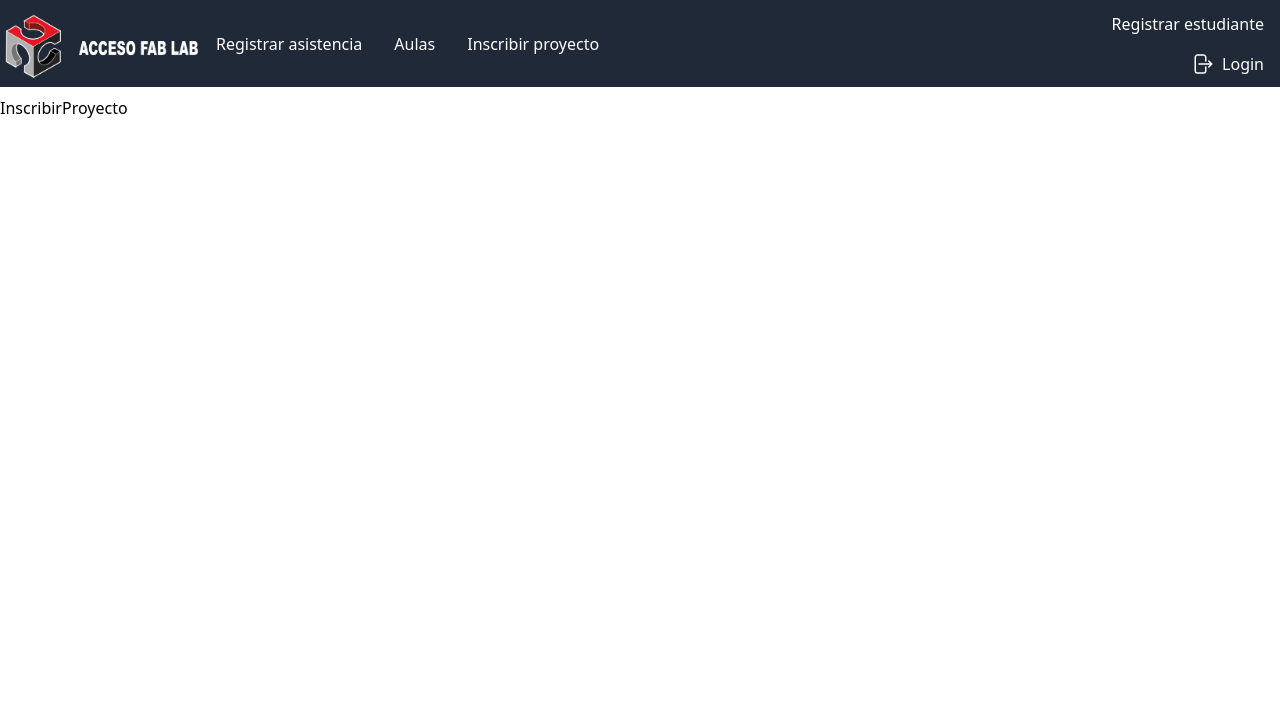
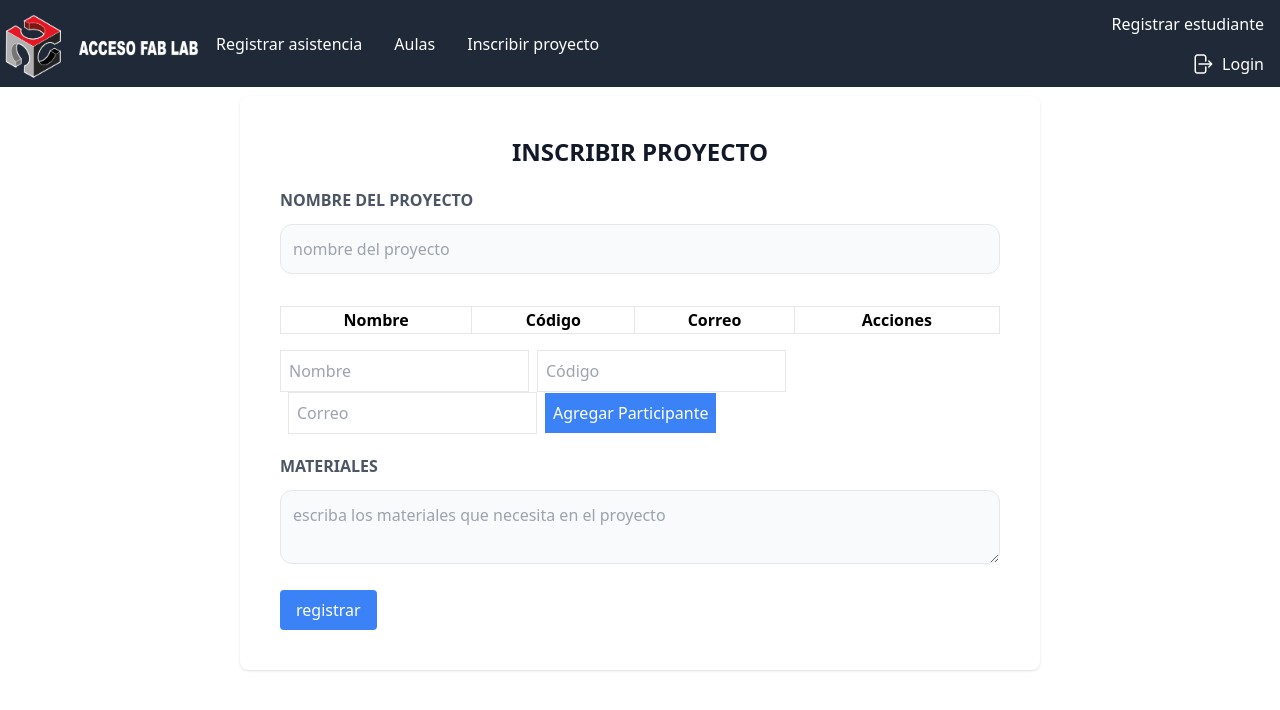
Before and after one commit to dannadeily/front-fablab, a React (Vite) app: page /inscribirproyecto in a window 1280 px wide. Shown: the top 710 px of the page. Built offline with nearby package versions, Linux system fonts and the light colour scheme.

Commit message:
se añadio incribir proyecto

```diff
--- a/src/pages/InscribirProyecto.jsx
+++ b/src/pages/InscribirProyecto.jsx
@@ -1,7 +1,237 @@
-import React from "react";
+import React, { useState, useEffect } from "react";
+import AlertError from "../components/AlertError";
+import AlertSucces from "../components/AlertSucces";
+import conexionAxios from "../axios/Axios";
 
 const InscribirProyecto = () => {
-  return <div>InscribirProyecto</div>;
+  const [name, setName] = useState("");
+  const [lastname, setLastname] = useState("");
+  const [alertError, setAlertError] = useState({ error: false, message: "" });
+  const [alertSucces, setAlertSucces] = useState({
+    error: false,
+    message: "",
+  });
+  const [participants, setParticipants] = useState([]);
+  const [newParticipant, setNewParticipant] = useState({
+    name: "",
+    code: "",
+    email: "",
+  });
+  const [editingIndex, setEditingIndex] = useState(null);
+
+  const handleInputChange = (e) => {
+    const { name, value } = e.target;
+    setNewParticipant({ ...newParticipant, [name]: value });
+  };
+
+  const handleAddParticipant = () => {
+    if (newParticipant.name && newParticipant.code && newParticipant.email) {
+      if (editingIndex !== null) {
+        // Si estamos editando, actualizamos el participante existente
+        const updatedParticipants = [...participants];
+        updatedParticipants[editingIndex] = newParticipant;
+        setParticipants(updatedParticipants);
+        setEditingIndex(null);
+      } else {
+        // Si no estamos editando, agregamos un nuevo participante
+        setParticipants([...participants, newParticipant]);
+      }
+      // Restablecemos el formulario
+      setNewParticipant({ name: "", code: "", email: "" });
+    }
+  };
+
+  const handleEditParticipant = (index) => {
+    // Cuando se hace clic en "Editar" en un participante, llenamos el formulario con sus datos
+    const participantToEdit = participants[index];
+    setNewParticipant(participantToEdit);
+    setEditingIndex(index);
+  };
+
+  const handleDeleteParticipant = (index) => {
+    // Eliminar un participante
+    const updatedParticipants = [...participants];
+    updatedParticipants.splice(index, 1);
+    setParticipants(updatedParticipants);
+  };
+
+  const handleSubmit = async (e) => {
+    e.preventDefault();
+
+    // if (
+    //   name.trim() ||
+    //   lastname.trim() ||
+    //   email.trim() === "" ||
+    //   document.trim() ||
+    //   idAcademyProgram.trim()
+    // ) {
+    //   setAlertError({
+    //     error: true,
+    //     message: "Todos los campos son obligatorios",
+    //   });
+    //   setTimeout(() => setAlertError({ error: false, message: "" }), 5000); // limpiar la alerta después de 5 segundos
+    // }
+
+    try {
+      const res = await conexionAxios.post("/register", {
+        name,
+      });
+
+      if (res.status === 201) {
+        setAlertSucces({ error: true, message: res.data.message });
+        setTimeout(() => setAlertSucces({ error: false, message: "" }), 10000);
+        // Reiniciar los valores de los campos
+        setName("");
+      }
+    } catch (error) {
+      // Manejar el error de la solicitud
+      if (
+        error.response &&
+        error.response.data &&
+        error.response.data.message
+      ) {
+        setAlertError({ error: true, message: error.response.data.message });
+      }
+      setTimeout(() => setAlertError({ error: false, message: "" }), 10000);
+    }
+  };
+
+  return (
+    <>
+      <div className="  lg:mx-60 md:mx-10 sm:mx-10 my-10 bg-white shadow rounded-lg p-10">
+        <form onSubmit={handleSubmit}>
+          <h1 className=" font-bold text-2xl text-center text-gray-900  ">
+            INSCRIBIR PROYECTO
+          </h1>
+
+          {alertError.error && !alertSucces.error && (
+            <AlertError message={alertError.message} />
+          )}
+          {alertSucces.error && <AlertSucces message={alertSucces.message} />}
+          <div className=" gap-4 ">
+            <div>
+              <div className="my-5">
+                <label
+                  className="uppercase text-gray-600 block  font-bold"
+                  htmlFor="nombre"
+                  name="nombre"
+                  type="text"
+                >
+                  Nombre del proyecto
+                </label>
+
+                <input
+                  id="nombre"
+                  type="text"
+                  placeholder="nombre del proyecto"
+                  className="w-full mt-3 p-3 border rounded-xl bg-gray-50"
+                  value={name}
+                  onChange={(e) => setName(e.target.value)}
+                />
+              </div>
+
+              <div className="container mx-auto mt-8">
+                <table className="w-full border">
+                  <thead>
+                    <tr>
+                      <th className="border">Nombre</th>
+                      <th className="border">Código</th>
+                      <th className="border">Correo</th>
+                      <th className="border">Acciones</th>
+                    </tr>
+                  </thead>
+                  <tbody>
+                    {participants.map((participant, index) => (
+                      <tr key={index}>
+                        <td className="border">{participant.name}</td>
+                        <td className="border">{participant.code}</td>
+                        <td className="border">{participant.email}</td>
+                        <td className="border">
+                          <button
+                            type="button"
+                            onClick={() => handleEditParticipant(index)}
+                            className="text-blue-500 mr-2"
+                          >
+                            Editar
+                          </button>
+                          <button
+                            type="button"
+                            onClick={() => handleDeleteParticipant(index)}
+                            className="text-red-500"
+                          >
+                            Eliminar
+                          </button>
+                        </td>
+                      </tr>
+                    ))}
+                  </tbody>
+                </table>
+
+                <div className="mt-4">
+                  <input
+                    type="text"
+                    name="name"
+                    placeholder="Nombre"
+                    value={newParticipant.name}
+                    onChange={handleInputChange}
+                    className="border p-2"
+                  />
+                  <input
+                    type="text"
+                    name="code"
+                    placeholder="Código"
+                    value={newParticipant.code}
+                    onChange={handleInputChange}
+                    className="border p-2 ml-2"
+                  />
+                  <input
+                    type="email"
+                    name="email"
+                    placeholder="Correo"
+                    value={newParticipant.email}
+                    onChange={handleInputChange}
+                    className="border p-2 ml-2"
+                  />
+                  <button
+                    type="button"
+                    onClick={handleAddParticipant}
+                    className="bg-blue-500 text-white p-2 ml-2"
+                  >
+                    {editingIndex !== null
+                      ? "Guardar Cambios"
+                      : "Agregar Participante"}
+                  </button>
+                </div>
+              </div>
+              <div className="my-5">
+                <label
+                  className="uppercase text-gray-600 block  font-bold"
+                  htmlFor="materiales"
+                  name="materiales"
+                  type="text"
+                >
+                  Materiales
+                </label>
+
+                <textarea
+                  id="materiales"
+                  type="text"
+                  placeholder="escriba los materiales que necesita en el proyecto"
+                  className="w-full mt-3 p-3 border rounded-xl bg-gray-50"
+                />
+              </div>
+            </div>
+          </div>
+
+          <input
+            type="submit"
+            value="registrar"
+            className="bg-blue-500 hover:bg-blue-700 text-white font-medium py-2 px-4 rounded focus:outline-none focus:shadow-outline"
+          />
+        </form>
+      </div>
+    </>
+  );
 };
 
 export default InscribirProyecto;
```
